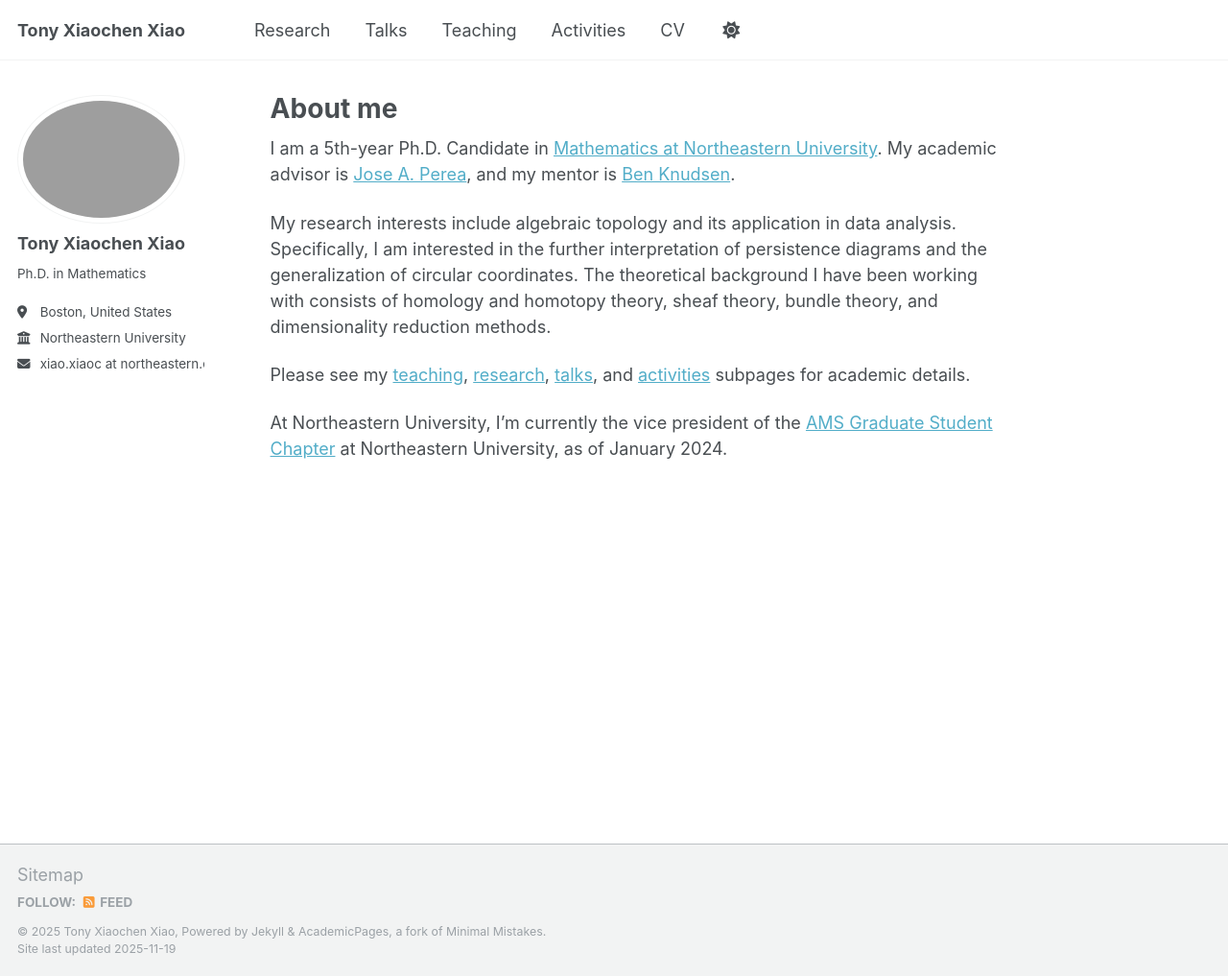
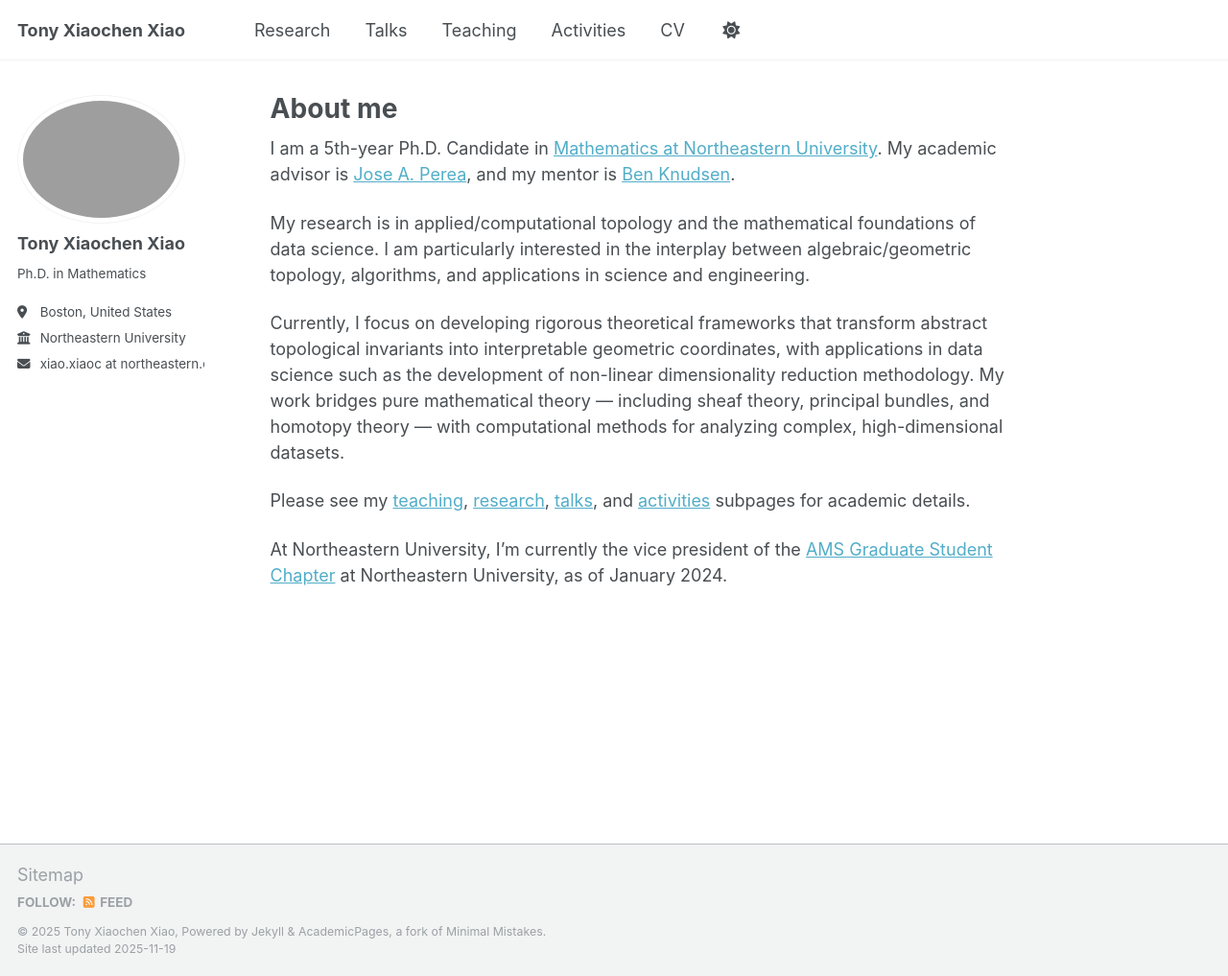
Before and after one commit to tonyxiaochenxiao/tonyxiaochenxiao.github.io, a Jekyll site: the page built from _pages/about.md, in a window 1280 px wide and 1017 px high. Shown: the whole window at 96% size. Built offline with Jekyll 4.4.1, drawn with Linux system fonts in a browser that asks for light colours; a script that is not in the unit is left out.

Commit message:
Update about.md

```diff
--- a/_pages/about.md
+++ b/_pages/about.md
@@ -9,7 +9,9 @@ redirect_from:
 
 I am a 5th-year Ph.D. Candidate in [Mathematics at Northeastern University](https://cos.northeastern.edu/nucos-department/mathematics/). My academic advisor is [Jose A. Perea](https://www.joperea.com/), and my mentor is [Ben Knudsen](https://knudsen.sites.northeastern.edu/).
 
-My research interests include algebraic topology and its application in data analysis. Specifically, I am interested in the further interpretation of persistence diagrams and the generalization of circular coordinates. The theoretical background I have been working with consists of homology and homotopy theory, sheaf theory, bundle theory, and dimensionality reduction methods.
+My research is in applied/computational topology and the mathematical foundations of data science. I am particularly interested in the interplay between algebraic/geometric topology, algorithms, and applications in science and engineering.
+
+Currently, I focus on developing rigorous theoretical frameworks that transform abstract topological invariants into interpretable geometric coordinates, with applications in data science such as the development of non-linear dimensionality reduction methodology. My work bridges pure mathematical theory — including sheaf theory, principal bundles, and homotopy theory — with computational methods for analyzing complex, high-dimensional datasets.
 
 Please see my [teaching](https://tonyxiaochenxiao.github.io/teaching/), [research](https://tonyxiaochenxiao.github.io/research/), [talks](https://tonyxiaochenxiao.github.io/talks/), and [activities](https://tonyxiaochenxiao.github.io/activities/) subpages for academic details.
 <!-- To personally learn more about me, see [others](https://tonyxiaochenxiao.github.io/others/). -->
```
